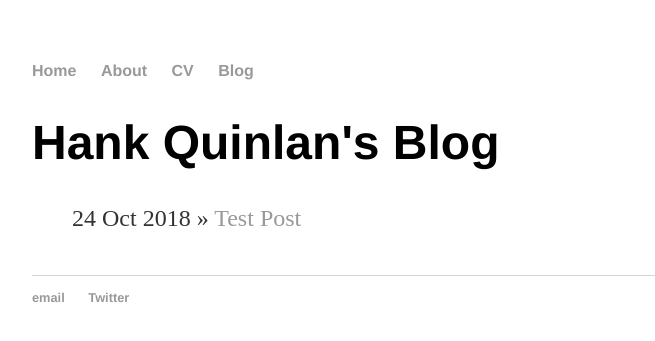
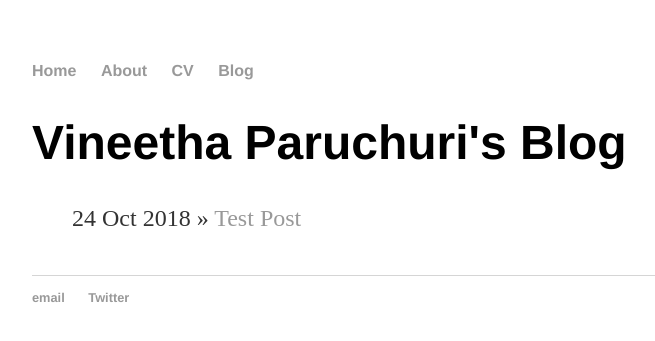
Before and after one commit to vineethaparuchuri/vineethaparuchuri.github.io, a Jekyll site: the page built from blog/index.html, in a window 1280 px wide. Shown: the top 341 px of the page, without its empty margins (160-815 px from the left). Built offline with Jekyll 4.4.1, drawn with Linux system fonts in a browser that asks for light colours.

Commit message:
More Commits

```diff
--- a/_config.yml
+++ b/_config.yml
@@ -1,3 +1,3 @@
-name: Hank Quinlan, Horrible Cop
+name: Vineetha Paruchuri, Doctoral Candidate at the University of Pennsylvania
 markdown: kramdown
 permalink: /blog/:year/:month/:day/:title
--- a/blog/index.html
+++ b/blog/index.html
@@ -1,6 +1,6 @@
 ---
 layout: default
-title: Hank Quinlan's Blog
+title: Vineetha Paruchuri's Blog
 ---
 <h1>{{ page.title }}</h1>
 <ul class="posts">
```
Also changed, not shown: README.md.
